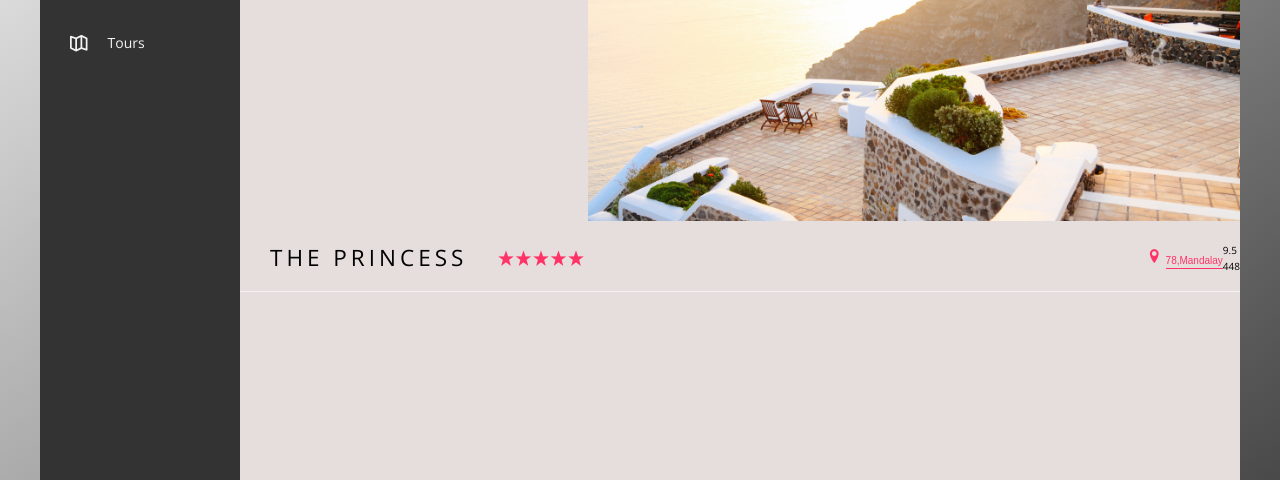
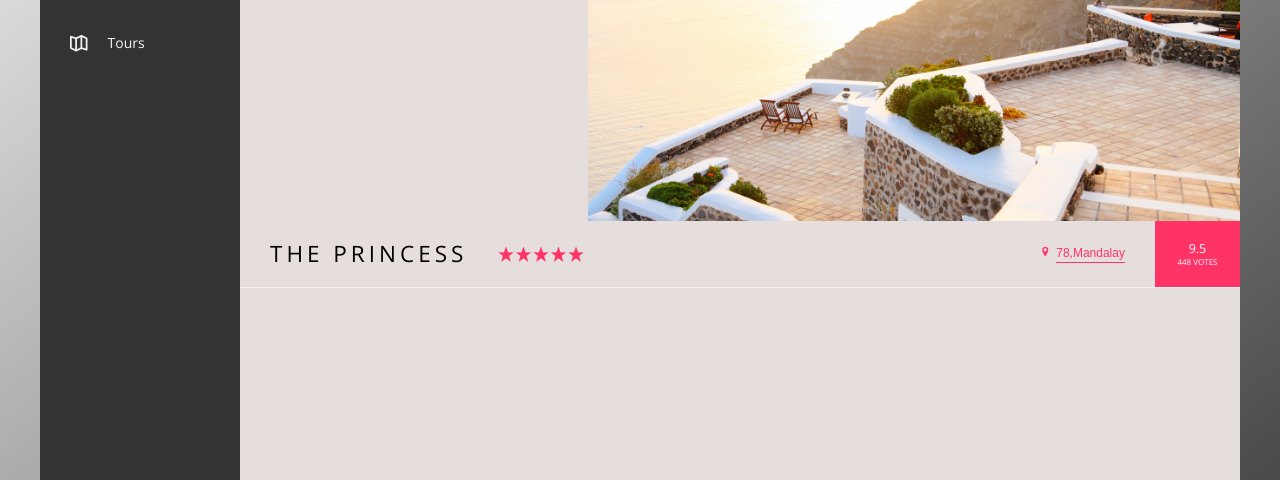
Before and after one commit to mgthihazaw/Flexbox, a website: page index.html in a window 1280 px wide. Shown: the part 320-800 px from the top of the page. Drawn offline with nearby package versions, Linux system fonts and the light colour scheme; files whose address does not match are found by name.

Commit message:
finish overview

```diff
--- a/index.html
+++ b/index.html
@@ -105,7 +105,7 @@
 
             <div class="overview__rating">
               <div class="overview__rating-average">9.5</div>
-              <div class="overview__rating-average">448</div>
+              <div class="overview__rating-count">448 votes</div>
             </div>
           </div>
         </main>
--- a/sass/_component.scss
+++ b/sass/_component.scss
@@ -75,14 +75,12 @@
     height: 100%;
     display: flex;
     align-items: center;
-
   }
   & > *:hover {
     background-color: var(--grey-light-2);
   }
   &__icon-box {
     position: relative;
-
   }
 
   &__icon {
@@ -97,10 +95,10 @@
     width: 1.75rem;
     background-color: rgb(184, 72, 90);
     border-radius: 50%;
-    color:#fff;
+    color: #fff;
     position: absolute;
-    top:1rem;
-    right:0.3rem;
+    top: 1rem;
+    right: 0.3rem;
     display: flex;
     justify-content: center;
     align-items: center;
@@ -110,11 +108,11 @@
   &__user-photo {
     height: 3.75rem;
     border-radius: 50%;
-    margin-right:1rem;
+    margin-right: 1rem;
   }
   &__username {
     text-transform: uppercase;
-      font-weight:400;
+    font-weight: 400;
     color: rgb(161, 46, 46);
   }
 }
@@ -123,79 +121,79 @@
        Sidebar
 *****************************************/
 
-.sidebar-nav{
+.sidebar-nav {
   list-style: none;
   margin-top: 1.5rem;
   font-size: 1.4rem;
-  &__item{
+  &__item {
     position: relative;
 
-      &:not(:last-child){
-        margin-bottom:0.5rem;
+    &:not(:last-child) {
+      margin-bottom: 0.5rem;
     }
-    &::before{
-      content:"";
-      height:100%;
-      width:0.5rem;
+    &::before {
+      content: "";
+      height: 100%;
+      width: 0.5rem;
       position: absolute;
-      top:0;
-      left:0;
+      top: 0;
+      left: 0;
       background-color: rgb(148, 46, 46);
       transform: scaleY(0);
-      transition: transform 0.2s,width .2s cubic-bezier(1,0,0,1) .1s,background-color .2s;
+      transition: transform 0.2s, width 0.2s cubic-bezier(1, 0, 0, 1) 0.1s,
+        background-color 0.2s;
     }
-    &:hover::before,&--active::before{
+    &:hover::before,
+    &--active::before {
       transform: scaleY(1);
-      width:100%;
-      z-index:1;
+      width: 100%;
+      z-index: 1;
     }
 
-    &:active::before{
-      background-color: rgb(168, 97, 97);;
+    &:active::before {
+      background-color: rgb(168, 97, 97);
     }
-
   }
-  &__link,&__link:visited{
+  &__link,
+  &__link:visited {
     text-decoration: none;
-      color:var(--grey-light-2);
-      display:block;
+    color: var(--grey-light-2);
+    display: block;
 
     padding: 1.5rem 3rem;
     display: flex;
     align-items: center;
-      z-index:10;
+    z-index: 10;
     position: relative;
   }
-  &__link:hover{
+  &__link:hover {
     // color:rgb(183, 158, 201);
   }
-  &__icon{
+  &__icon {
     // display: inline-block;
     font-size: 1.75rem;
     color: currentColor;
 
     margin-right: 2rem;
-
   }
 }
-.legal{
+.legal {
   font-size: 1.2rem;
-  color:var(--grey-light-4);
-  text-align:center;
-  padding:1.2rem;
-
+  color: var(--grey-light-4);
+  text-align: center;
+  padding: 1.2rem;
 }
 
 /*****************************************
        USER NAVIGATION
 *****************************************/
 
-.gallary{
-  display:flex;
+.gallary {
+  display: flex;
 
-  &__photo{
-    // display: block;
-    width:100%;
+  &__photo {
+    display: block;
+    width: 100%;
   }
 }
 
@@ -203,47 +201,90 @@
        USER NAVIGATION
 *****************************************/
 
-.overview{
-  display:flex;
-  align-items:center;
+.overview {
+  display: flex;
+  align-items: center;
   border-bottom: 1px solid var(--grey-light-2);
 
-  &__heading{
-    font-size:2.25rem;
-    font-weight:400;
+  &__heading {
+    font-size: 2.25rem;
+    font-weight: 400;
     letter-spacing: 0.4rem;
-    padding:1.5rem 3rem;
+    padding: 1.5rem 3rem;
     text-transform: uppercase;
   }
-  &__stars{
+  &__stars {
     // flex:1;
-  margin-right:auto;
+    margin-right: auto;
     display: flex;
+  }
+  &__location {
 
+    font-size : 1.2rem;
+    display: flex;
+    vertical-align: center;
   }
-  &__location{
+  &__icon-location {
+    color: var(--primary-light);
+    margin-right: .5rem;
+  }
+  &__rating {
+    background-color: var(--primary-light);
+    margin-left: 3rem;
+    color: #fff;
+    align-self: stretch;
+    padding:0 2.25rem;
 
+    display: flex;
+    align-items: center;
+    justify-content: center;
+    flex-direction: column;
+    &-average{
+      font-size: 1.25rem;
+      font-weight: 300;
     }
-  &__rating{
-
+    &-count{
+      font-size: 0.8rem !important;
+      text-transform: uppercase;
+      margin-top: -0.3rem;
+    }
   }
 
-  &__icon-star,&__icon-location{
+  &__icon-star{
     font-size: 1.75rem;
     color: var(--primary-light);
+  }
+}
 
-  }
-  .btn-inline{
-    border:none;
-    font-size:inherit;
-    color:var(--primary-light);
+.btn-inline {
+  border: none;
+  font-size: inherit;
+  color: var(--primary-light);
   border-bottom: 1px solid currentColor;
   background-color: transparent;
   padding-bottom: 2px;
-    cursor:pointer;
-    transition: all .2s;
-    &:hover{
-    color:var(--grey-dark-1);
+  cursor: pointer;
+  transition: all 0.2s;
+  &:hover {
+    color: var(--grey-dark-1);
+  }
+  &:focus{
+    outline:none;
+    animation: pulsate 1s infinite;
   }
 }
+
+@keyframes pulsate{
+  0%{
+    transform: scale(1);
+    box-shadow:none;
   }
+  50%{
+    transform: scale(1.05);
+    box-shadow: 0 1rem 4rem rgba(#000000, 1.0);
+  }
+  100%{
+    transform: scale(1);
+    box-shadow:none;
+  }
+}
```
Also changed, not shown: css/style.css. Lines whose indentation alone changed are shown as unchanged.
